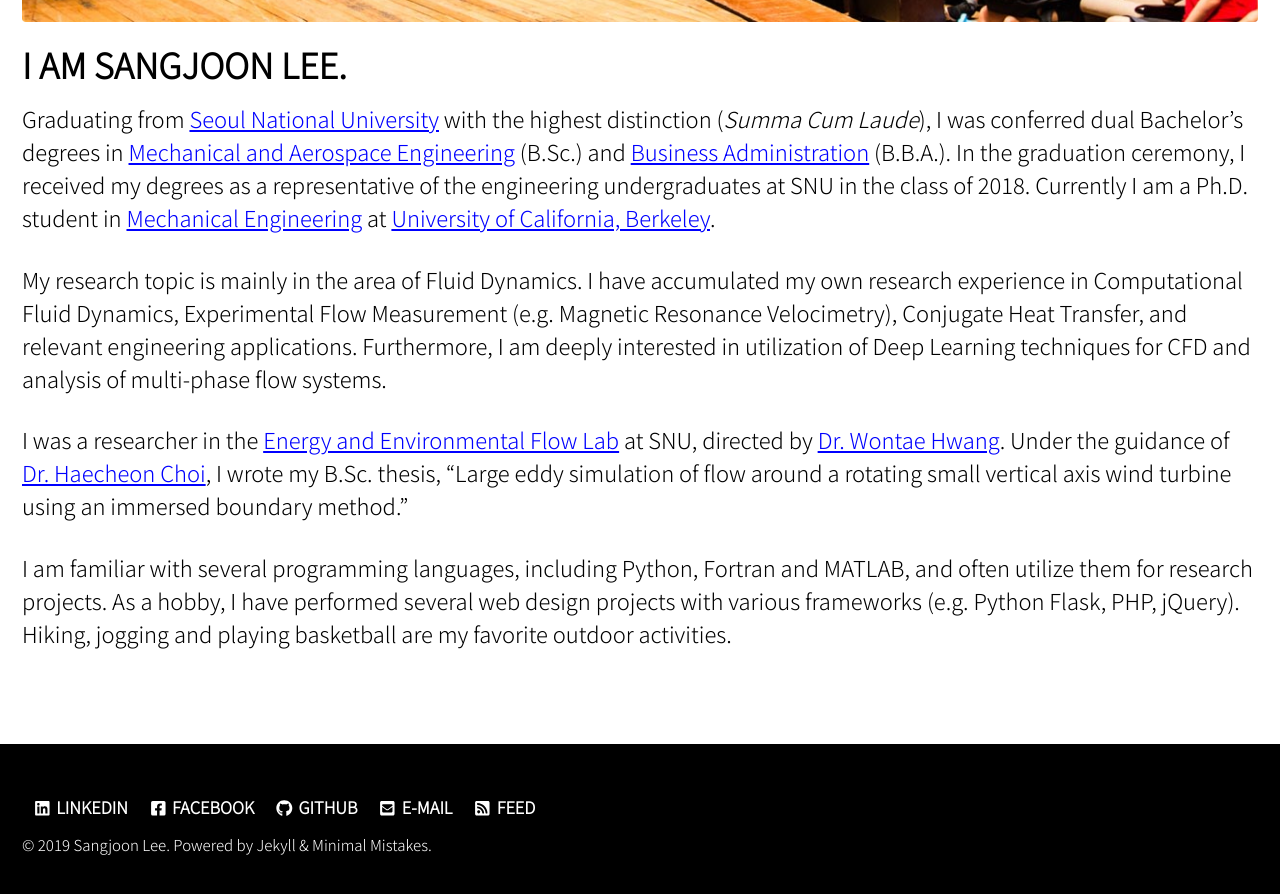
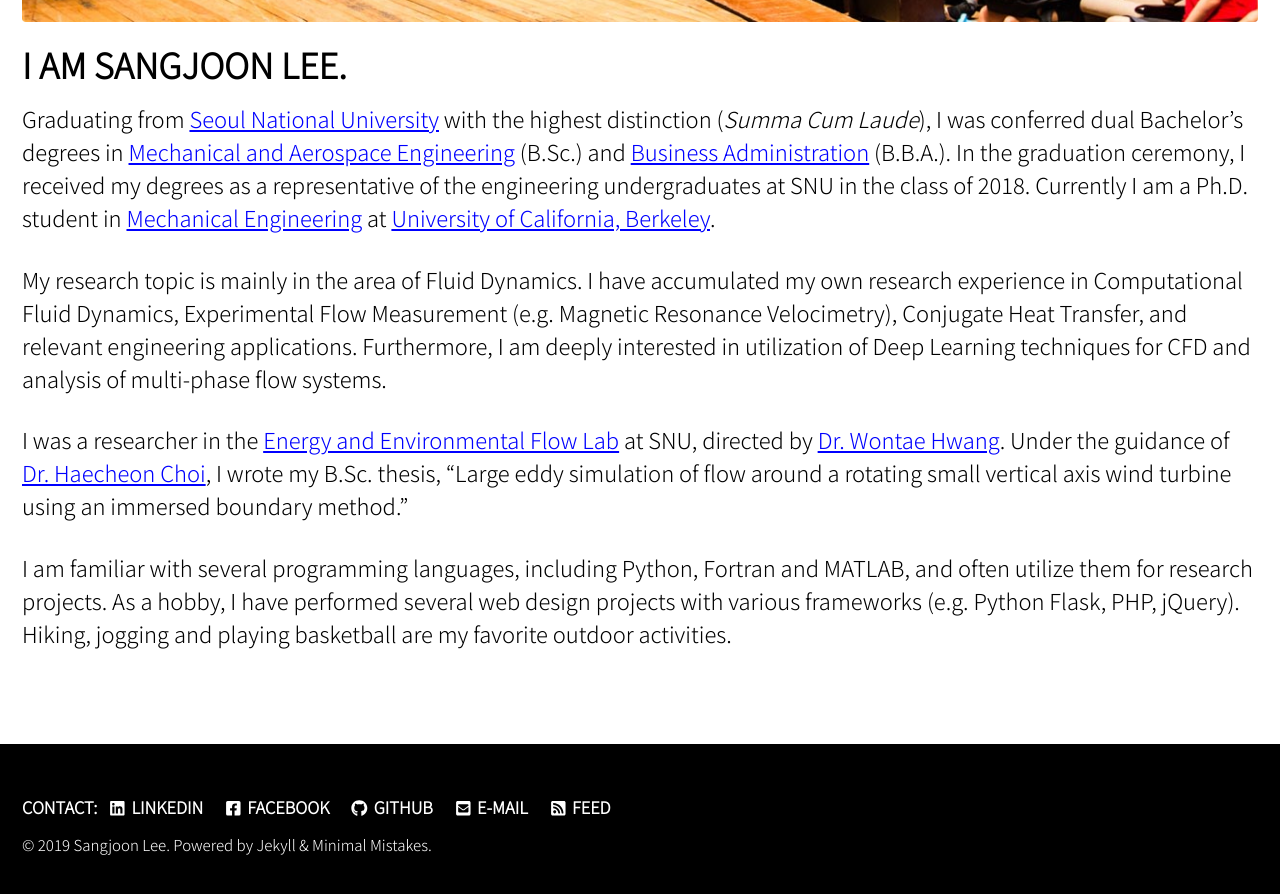
Before and after one commit to jun9303/jun9303.github.io, a Jekyll site: the page built from index.md, in a window 1280 px wide and 900 px high, scrolled down 1109 px. Shown: the top 894 px of the window. Built offline with Jekyll 4.4.1, drawn with Linux system fonts in a browser that asks for light colours; cached includes are drawn as plain includes; nearby versions of some CDN libraries.

Commit message:
Signed-off-by: jun9303 <jun9303@gmail.com>

```diff
--- a/_data/ui-text.yml
+++ b/_data/ui-text.yml
@@ -23,7 +23,7 @@ en: &DEFAULT_EN
   comments_title             : "Comments"
   more_label                 : "Learn more"
   related_label              : "You may also enjoy"
-  follow_label               : ""
+  follow_label               : "Contact:"
   feed_label                 : "Feed"
   powered_by                 : "Powered by"
   website_label              : "Website"
```
